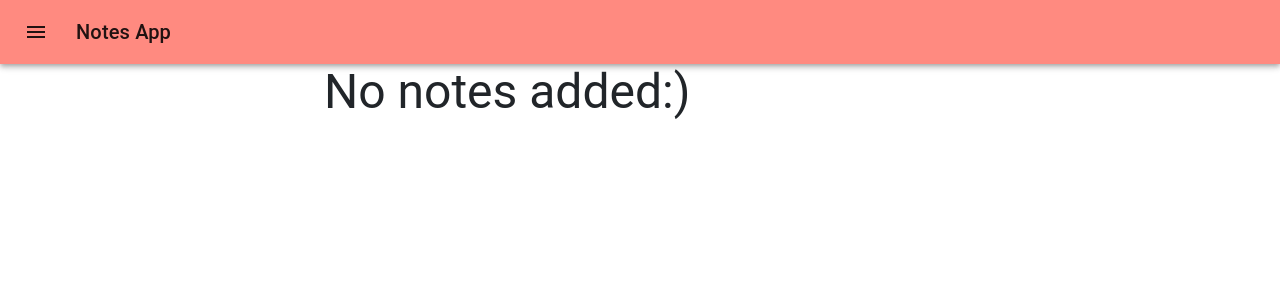
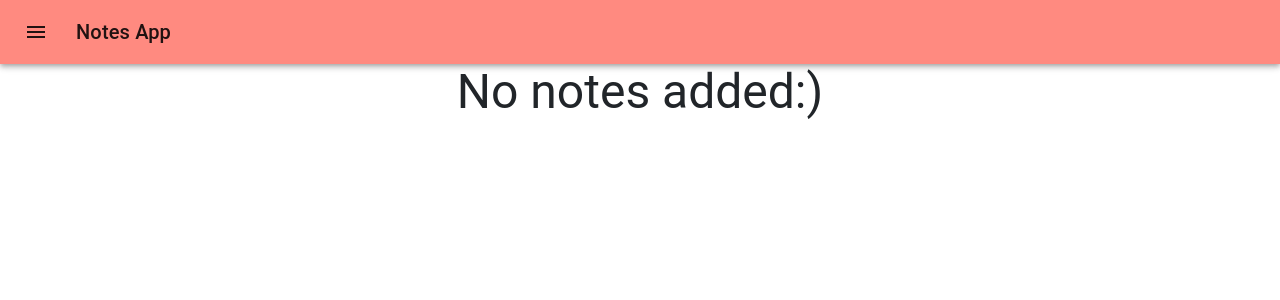
Before and after one commit to lapc18/reactjs-notes-app, a React (Create React App) app: page / in a window 1280 px wide. Shown: the top 300 px of the page. Built offline with nearby package versions, Linux system fonts and the light colour scheme.

Commit message:
fix: center empty message

```diff
--- a/src/components/Note/NoteList.js
+++ b/src/components/Note/NoteList.js
@@ -20,7 +20,7 @@ export function NoteList() {
 
   const renderEmptyNotes = (
     <Grid item xs={12} sm={6}>
-      <Typography variant="h3" align="justify">
+      <Typography variant="h3" align="center">
         No notes added:)
       </Typography>
     </Grid>
```
